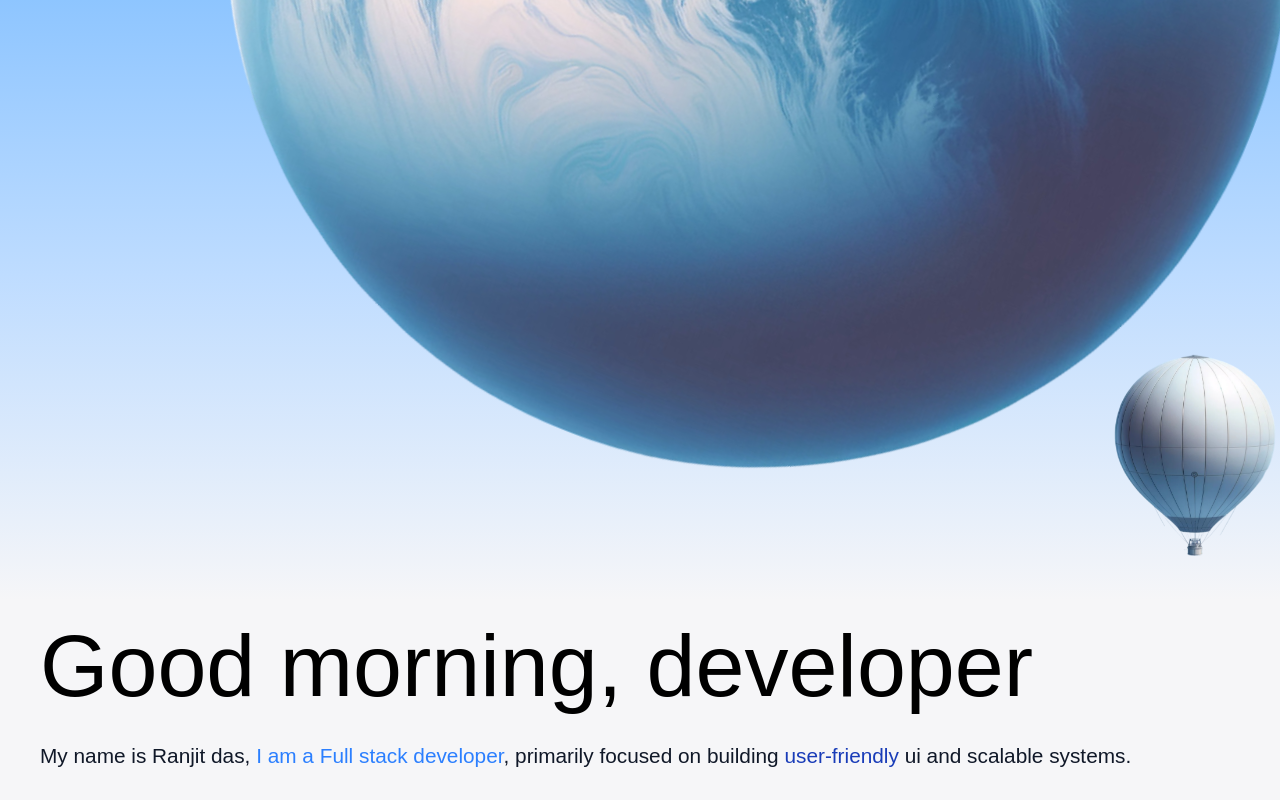
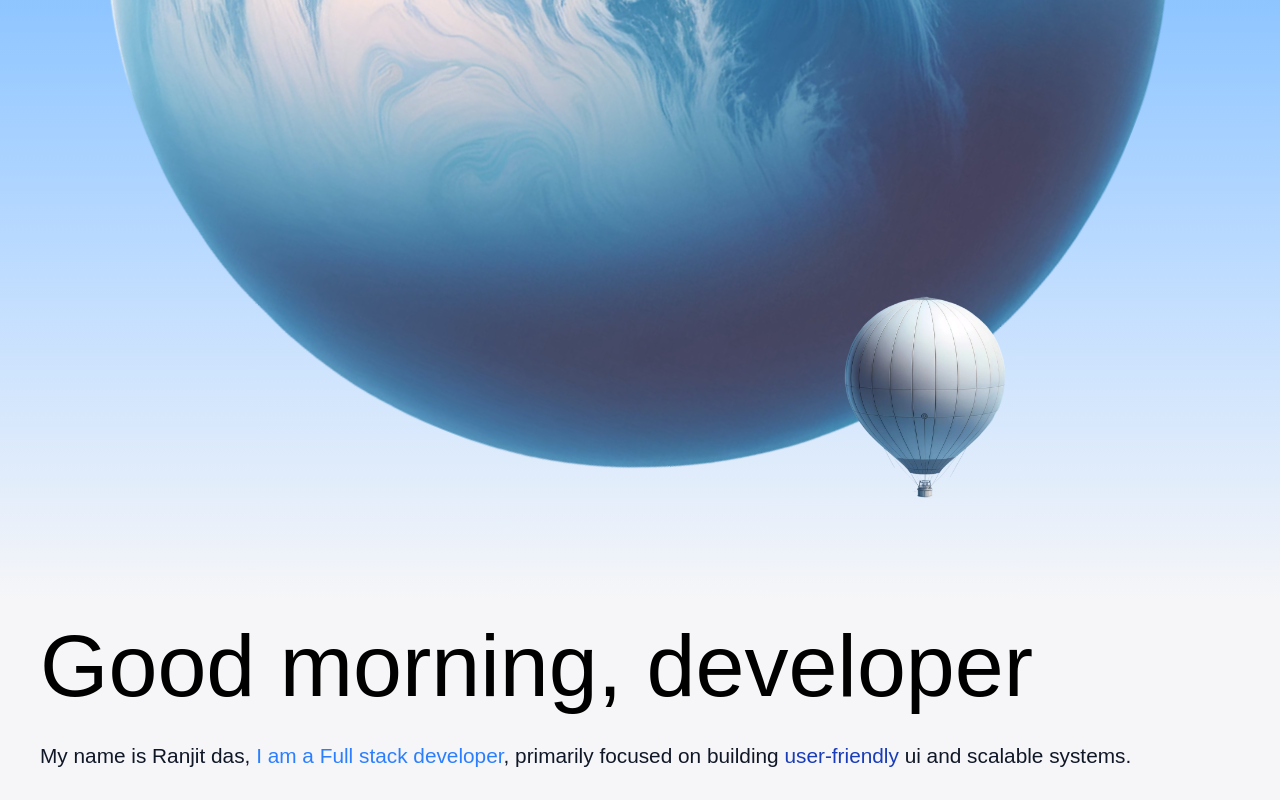
Before and after one commit to ranjit1024/PortfolioV2, a React (Vite) app: page / in a window 1280 px wide. Shown: the top 800 px of the page. Built offline with nearby package versions, Linux system fonts and the light colour scheme; a web font is replaced by a local one.

Commit message:
last commit

```diff
--- a/src/App.tsx
+++ b/src/App.tsx
@@ -12,12 +12,14 @@ function App() {
   return (
     <div className=" font-poppins overflow-x-auto overflow-y-hidden bg-[#f6f6f8] max-md:w-[100vw]">
       <div className="bg-gradient-to-t h-[75vh] max-md:h-[40vh]  overflow-x-hidden  overflow-hidden relative  to-blue-300 flex flex-col from-[#f6f6f8] ">
-        <div className=" items-center flex h-full relative -top-90 justify-center translate-x-30 max-xl:translate-x-5 max-md:-top-30 max-md:translate-x-1">
+        <div className=" items-center flex h-full relative -top-90 justify-center max-xl:translate-x-5 max-md:-top-30 max-md:translate-x-1">
 
 
           <img src={earth} alt="" className="  animate-wiggle left-35 align-middle max-md:-translate-x-1  "  />
-            <img src={hotAir} alt="" height={90} width={170} className="max-md:w-20 ab
-            -bottom-80 right-30 max-xl:-bottom-60 absolute  max-md:-bottom-20 max-md:right-10 "  />
+          <div className="absolute translate-y-[220%] translate-x-[100%] w-100 max-md:size-30 max-xl:translate-y-[190%] max-md:translate-y-[100%] ">
+
+            <img src={hotAir} alt="" height={90} width={170} className="max-md:w-30"  />
+          </div>
 
 
         </div>
```
